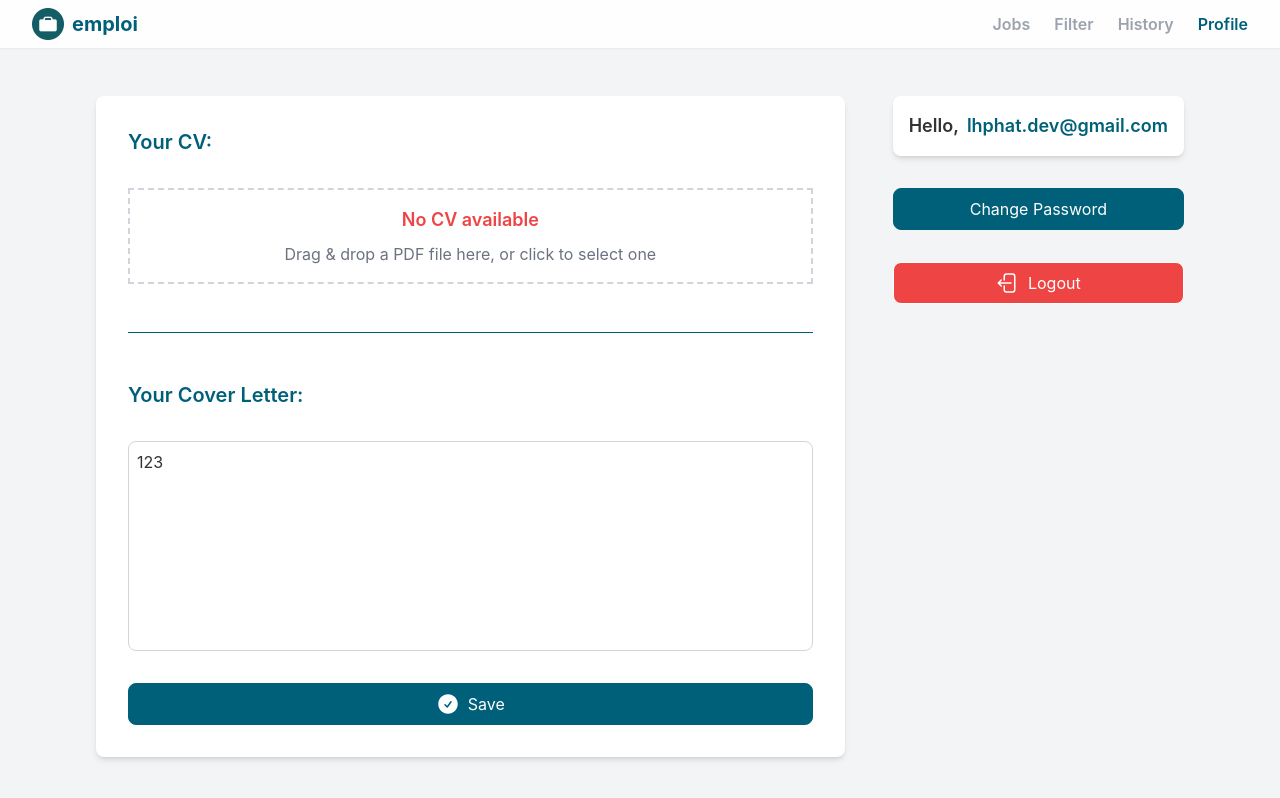
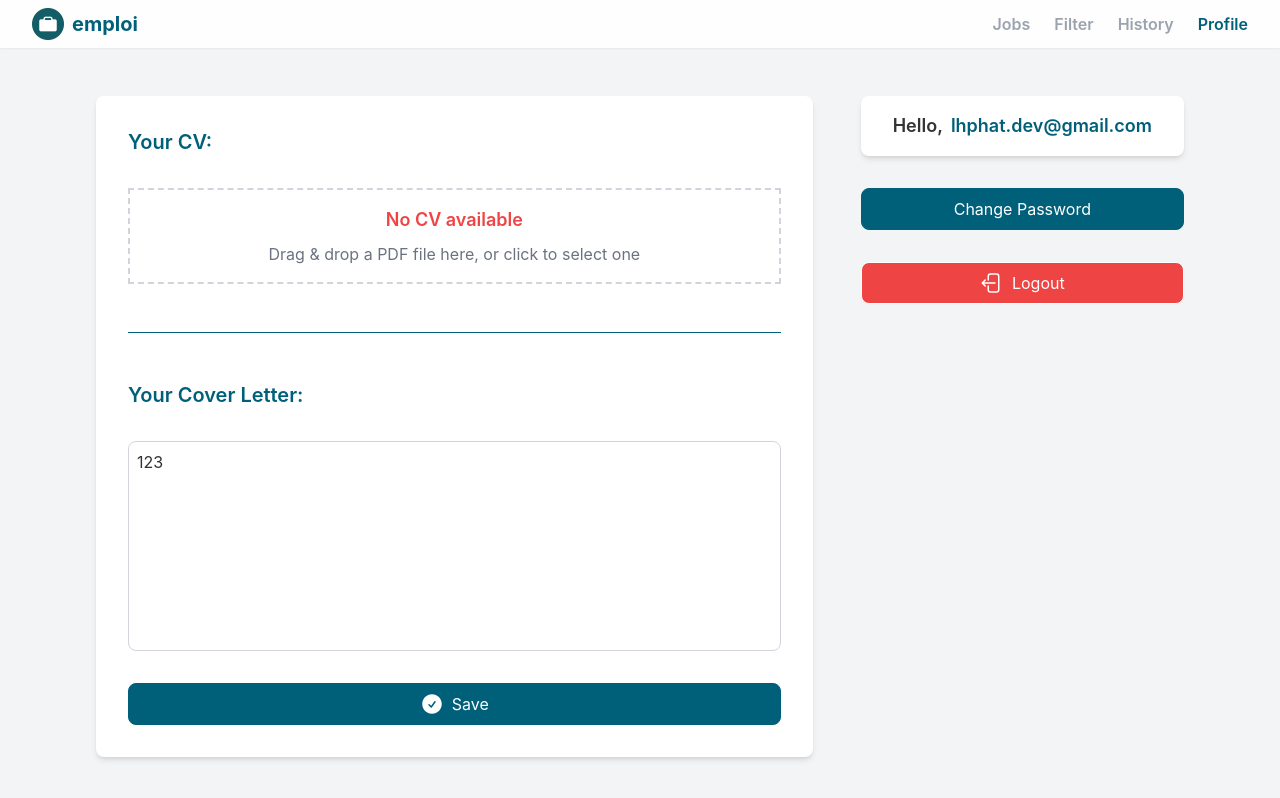
Before and after one commit to lhphat02/Grab-Team14-Frontend, a React (Vite) app: page /profile in a window 1280 px wide. Built offline with nearby package versions, Linux system fonts and the light colour scheme; no server answers.

Commit message:
refactor: Update profile page layout for better responsiveness

```diff
--- a/src/routes/profile.jsx
+++ b/src/routes/profile.jsx
@@ -30,7 +30,7 @@ const ProfilePage = () => {
         </section>
 
         <section className="flex flex-col h-full gap-8 d:w-1/2 items-between">
-          <div className="flex items-end justify-center w-full gap-2 p-4 bg-white rounded-lg shadow-md">
+          <div className="flex items-end justify-center w-full gap-2 px-8 py-4 bg-white rounded-lg shadow-md">
             <p className="text-lg font-semibold">Hello,</p>
             <p className="text-lg font-semibold text-prim-1">
               lhphat.dev@gmail.com
```
